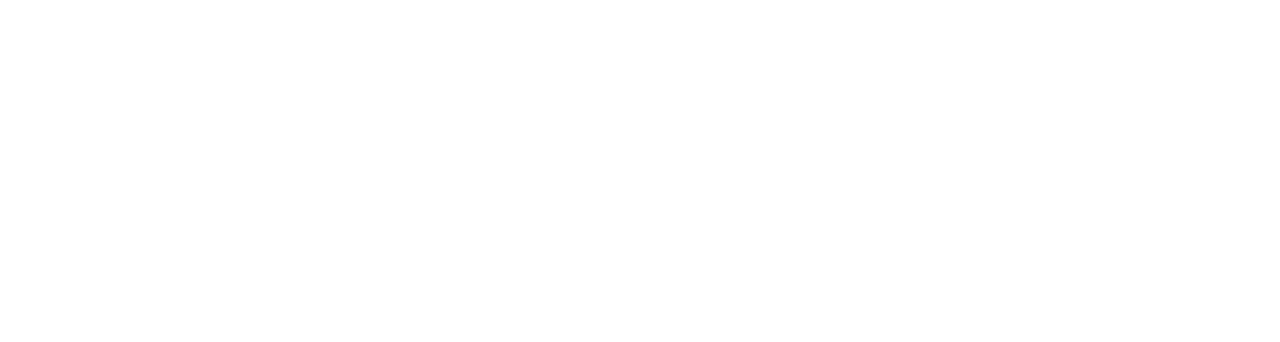
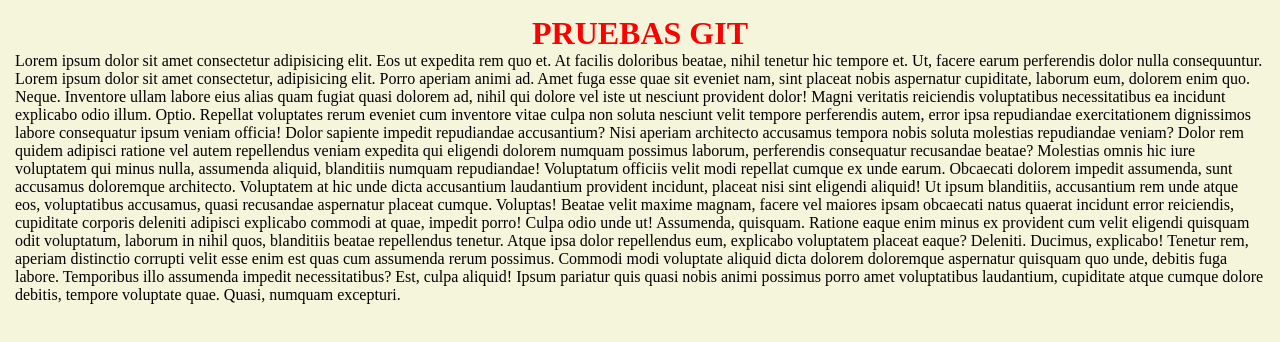
Before and after one commit to eduard0522/CursoGit, a plain HTML site: page index.html in a window 1280 px wide. Drawn offline with Linux system fonts and the light colour scheme.

Commit message:
titulo y parrafo

```diff
--- /dev/null
+++ b/css/estilos.css
@@ -0,0 +1,18 @@
+*{
+    margin: 0px;
+    padding: 0px;
+
+}
+
+body{
+
+    background-color: beige;
+    padding: 15px;
+}
+
+h1{
+
+    text-align: center;
+    color: red;
+
+}
--- a/index.html
+++ b/index.html
@@ -1,11 +1,51 @@
 <!DOCTYPE html>
 <html lang="en">
+
 <head>
     <meta charset="UTF-8">
     <meta name="viewport" content="width=device-width, initial-scale=1.0">
     <title>Document</title>
+    <link rel="stylesheet" href="./css/estilos.css">
 </head>
+
 <body>
+    <h1> PRUEBAS GIT </h1>
+    <P>Lorem ipsum dolor sit amet consectetur adipisicing elit. Eos ut expedita rem quo et. At facilis doloribus beatae,
+        nihil tenetur hic tempore et. Ut, facere earum perferendis dolor nulla consequuntur.
+    </P>
+    <P>
+        Lorem ipsum dolor sit amet consectetur, adipisicing elit. Porro aperiam animi ad. Amet fuga esse quae sit
+        eveniet nam, sint placeat nobis aspernatur cupiditate, laborum eum, dolorem enim quo. Neque.
+        Inventore ullam labore eius alias quam fugiat quasi dolorem ad, nihil qui dolore vel iste ut nesciunt provident
+        dolor! Magni veritatis reiciendis voluptatibus necessitatibus ea incidunt explicabo odio illum. Optio.
+        Repellat voluptates rerum eveniet cum inventore vitae culpa non soluta nesciunt velit tempore perferendis autem,
+        error ipsa repudiandae exercitationem dignissimos labore consequatur ipsum veniam officia! Dolor sapiente
+        impedit repudiandae accusantium?
+        Nisi aperiam architecto accusamus tempora nobis soluta molestias repudiandae veniam? Dolor rem quidem adipisci
+        ratione vel autem repellendus veniam expedita qui eligendi dolorem numquam possimus laborum, perferendis
+        consequatur recusandae beatae?
+        Molestias omnis hic iure voluptatem qui minus nulla, assumenda aliquid, blanditiis numquam repudiandae!
+        Voluptatum officiis velit modi repellat cumque ex unde earum. Obcaecati dolorem impedit assumenda, sunt
+        accusamus doloremque architecto.
+        Voluptatem at hic unde dicta accusantium laudantium provident incidunt, placeat nisi sint eligendi aliquid! Ut
+        ipsum blanditiis, accusantium rem unde atque eos, voluptatibus accusamus, quasi recusandae aspernatur placeat
+        cumque. Voluptas!
+        Beatae velit maxime magnam, facere vel maiores ipsam obcaecati natus quaerat incidunt error reiciendis,
+        cupiditate corporis deleniti adipisci explicabo commodi at quae, impedit porro! Culpa odio unde ut! Assumenda,
+        quisquam.
+        Ratione eaque enim minus ex provident cum velit eligendi quisquam odit voluptatum, laborum in nihil quos,
+        blanditiis beatae repellendus tenetur. Atque ipsa dolor repellendus eum, explicabo voluptatem placeat eaque?
+        Deleniti.
+        Ducimus, explicabo! Tenetur rem, aperiam distinctio corrupti velit esse enim est quas cum assumenda rerum
+        possimus. Commodi modi voluptate aliquid dicta dolorem doloremque aspernatur quisquam quo unde, debitis fuga
+        labore.
+        Temporibus illo assumenda impedit necessitatibus? Est, culpa aliquid! Ipsum pariatur quis quasi nobis animi
+        possimus porro amet voluptatibus laudantium, cupiditate atque cumque dolore debitis, tempore voluptate quae.
+        Quasi, numquam excepturi.
+    </P>
+
+
 
 </body>
+
 </html>
```
Also changed, not shown: 1 other file.
